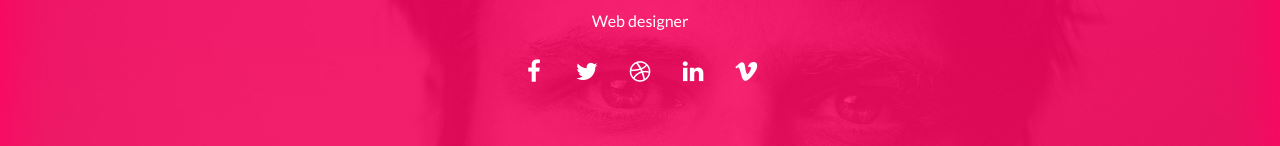
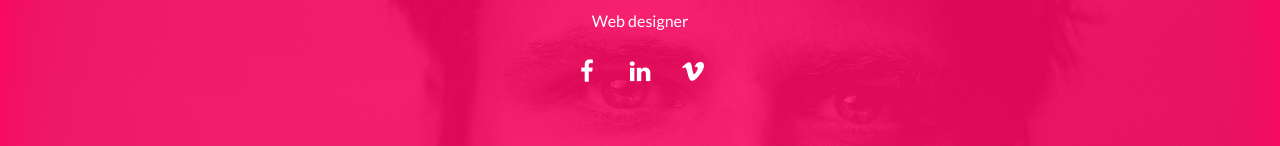
Before and after one commit to MisaRAB/ProfileMisa, a plain HTML site: page index.html in a window 1280 px wide. Shown: the part 159-305 px from the top of the page. Drawn offline with nearby package versions, Linux system fonts and the light colour scheme.

Commit message:
took out the twitter icon

```diff
--- a/index.html
+++ b/index.html
@@ -32,12 +32,6 @@
       <p>
         <a class="fa-icon fa-icon-2x" href="https://facebook.com/" title="">
           <i class="fa fa-facebook"></i>
-        </a>
-        <a class="fa-icon fa-icon-2x" href="https://twitter.com/" title="">
-          <i class="fa fa-twitter"></i>
-        </a>
-        <a class="fa-icon fa-icon-2x" href="https://dribbble.com/" title="">
-          <i class="fa fa-dribbble"></i>
         </a>
         <a class="fa-icon fa-icon-2x" href="https://www.linkedin.com/" title="">
           <i class="fa fa-linkedin"></i>
```
